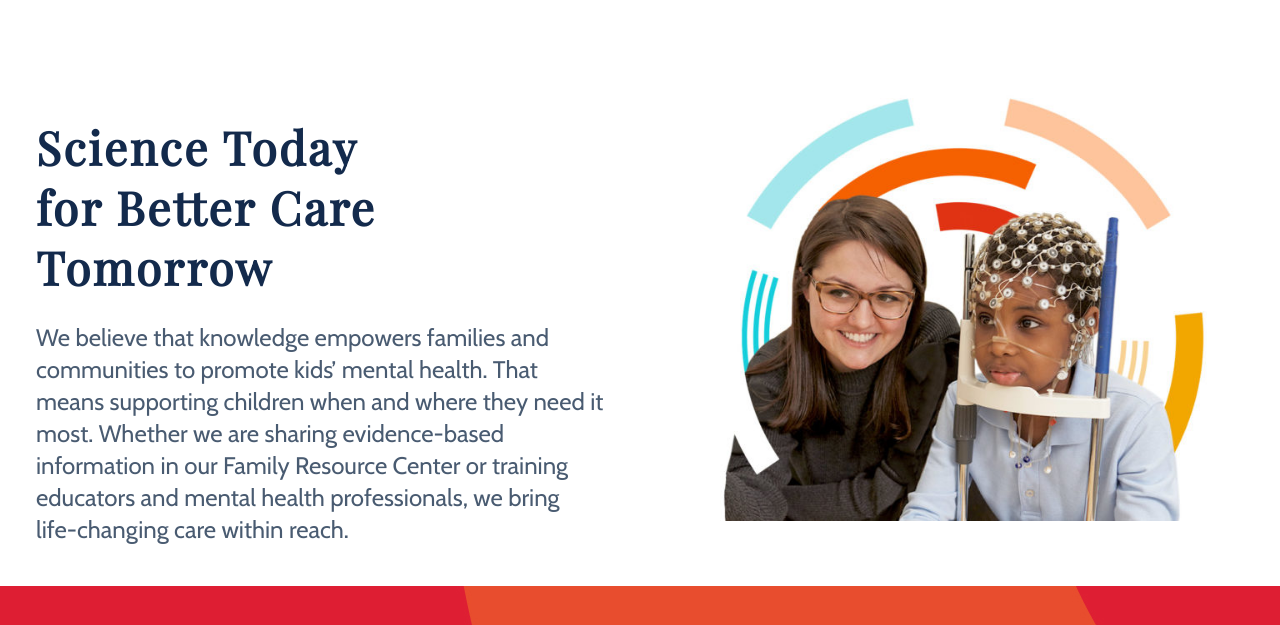
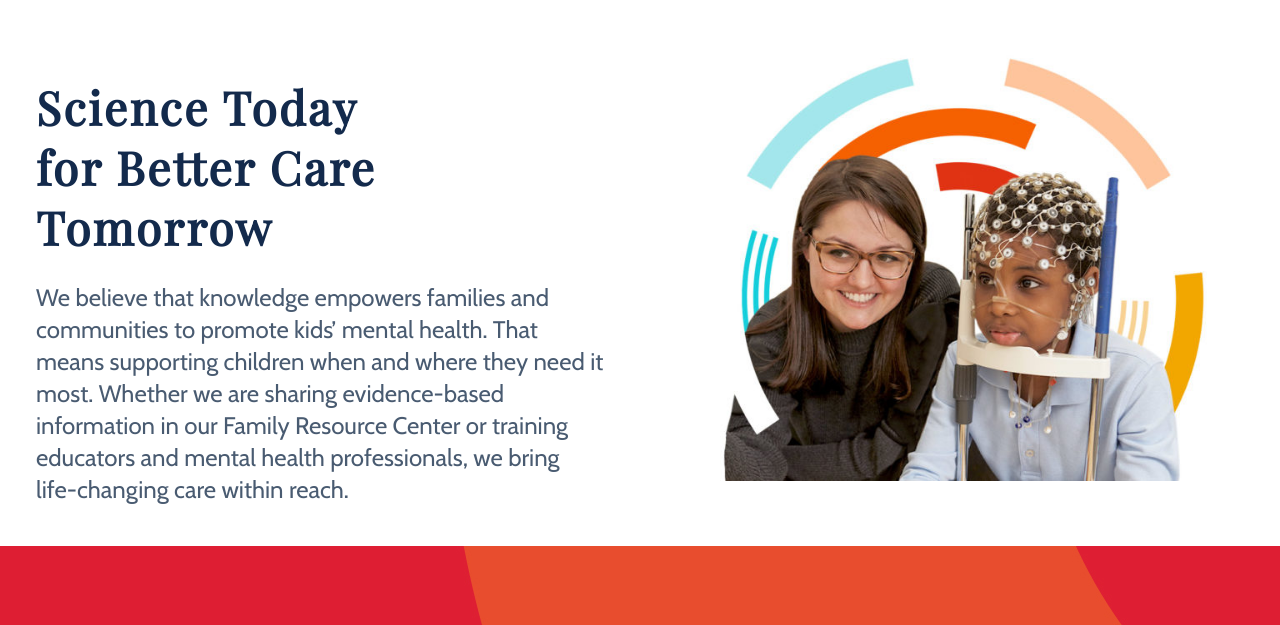
Before and after one commit to Ankijit/ccscience, a plain HTML site: page index.html in a window 1280 px wide. Shown: the part 115-740 px from the top of the page. Drawn offline with nearby package versions, Linux system fonts and the light colour scheme; a web font is replaced by a local one.

Commit message:
last changes

```diff
--- a/index.html
+++ b/index.html
@@ -240,7 +240,7 @@
     </div>
     <!-- navbar end -->
     <!-- 1st section -->
-    <div class="grid grid-cols-1 md:grid-cols-2 md:pt-20">
+    <div class="grid grid-cols-1 md:grid-cols-2 md:pt-10">
         <div class=" w-full md:order-2 order-1"><img src="./images/1.jpg" alt=""></div>
         <div class=" py-10 px-9 md:order-1 order-2">
             <h1 class="xl:text-[2.883rem] lg:text-4xl text-headingtext text-3xl font-semibold tracking-wider " style="line-height: 1.3;">Science Today<br>
```
